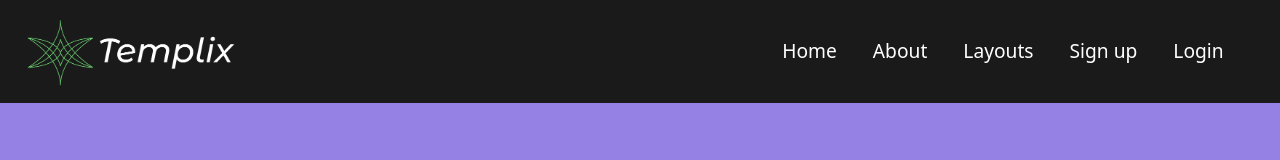
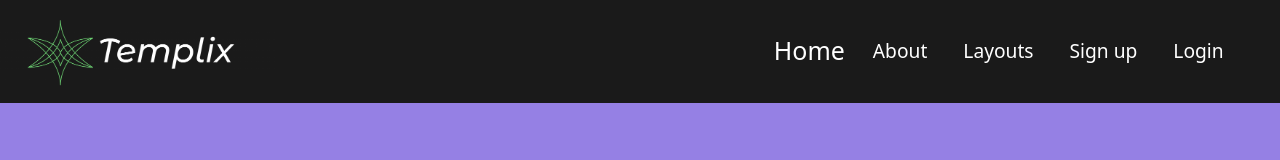
Before and after one commit to mikkrieg/Templix, a React (Create React App) app: page / in a window 1280 px wide. Shown: the top 160 px of the page. Built offline with nearby package versions, Linux system fonts and the light colour scheme.

Commit message:
Add conditional classes, add styles that change on state

```diff
--- a/src/Components/Header.js
+++ b/src/Components/Header.js
@@ -44,9 +44,9 @@ function Header() {
         <Navbar.Toggle aria-controls='responsive-navbar-nav'/>
         <Navbar.Collapse id='responsive-navbar-nav' id="collapse-div">
           <Nav id='nav-alignment'>
-            <Nav.Link onClick={() => handleHomeClick()} className='nav-links link-active'>Home</Nav.Link>
-            <Nav.Link onClick={() => handleAboutClick()} className='nav-links link-active'>About</Nav.Link>
-            <Nav.Link onClick={() => handleLayoutsClick()} className='nav-links link-active'>Layouts</Nav.Link>
+            <Nav.Link onClick={() => handleHomeClick()} className={homeVisible ? 'active' : ''}>Home</Nav.Link>
+            <Nav.Link onClick={() => handleAboutClick()} className={aboutVisible ? 'active' : ''}>About</Nav.Link>
+            <Nav.Link onClick={() => handleLayoutsClick()} className={layoutsVisible ? 'active' : ''}>Layouts</Nav.Link>
             <Nav.Link className='nav-links'>Sign up</Nav.Link>
             <Nav.Link className='nav-links'>Login</Nav.Link>
           </Nav>
--- a/src/Styles/Header.css
+++ b/src/Styles/Header.css
@@ -8,13 +8,13 @@
 }
 
 /* For nav links */
-.nav-links {
+.nav-link {
   color: #FFF !important;
   font-size: 1.2em;
   margin: 10px;
 }
 
-.nav-links:hover {
+.nav-link:hover {
   color: #989898 !important;
 }
 
@@ -35,3 +35,7 @@
   margin-right: 3%;
   color: #FFF  !important;
 }
+
+.active {
+  transform: scale(1.3)
+}
```
